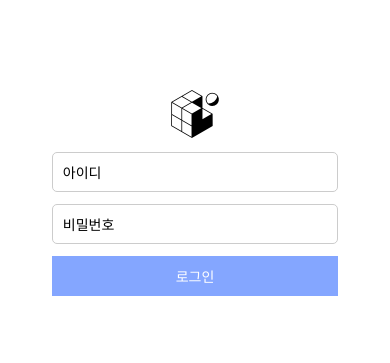
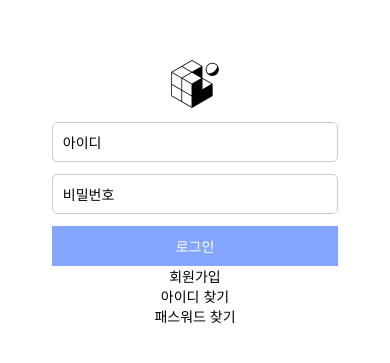
Before and after one commit to ghtjd1358/leavings, a React Native app in the folder jobstice/: screen / in a window 390 px wide. Shown: the part 229-592 px from the top of the page. Built offline with nearby package versions, Linux system fonts and the light colour scheme.

Commit message:
feat:logpage

```diff
--- a/jobstice/src/components/Login/FindID.tsx
+++ b/jobstice/src/components/Login/FindID.tsx
@@ -0,0 +1,13 @@
+import { View, Text } from 'react-native';
+
+function FindID() {
+  return (
+    <>
+      <View>
+        <Text>아이디 찾기</Text>
+      </View>
+    </>
+  );
+}
+
+export default FindID;
--- a/jobstice/src/components/Login/FindPassword.tsx
+++ b/jobstice/src/components/Login/FindPassword.tsx
@@ -0,0 +1,13 @@
+import { View, Text } from 'react-native';
+
+function FindPassword() {
+  return (
+    <>
+      <View>
+        <Text>패스워드 찾기</Text>
+      </View>
+    </>
+  );
+}
+
+export default FindPassword;
--- a/jobstice/src/components/Login/SignUp.tsx
+++ b/jobstice/src/components/Login/SignUp.tsx
@@ -0,0 +1,13 @@
+import { View, Text } from 'react-native';
+
+function SignUp() {
+  return (
+    <>
+      <View>
+        <Text>회원가입</Text>
+      </View>
+    </>
+  );
+}
+
+export default SignUp;
--- a/jobstice/src/components/Login/index.ts
+++ b/jobstice/src/components/Login/index.ts
@@ -0,0 +1,3 @@
+export { default as SignUp } from './SignUp';
+export { default as FindID } from './FindID';
+export { default as FindPassword } from './FindPassword';
--- a/jobstice/src/pages/LoginPage.tsx
+++ b/jobstice/src/pages/LoginPage.tsx
@@ -1,9 +1,13 @@
 import Login from '../components/Login/Login';
+import { SignUp, FindID, FindPassword } from '../components/Login';
 
 function LoginPage() {
   return (
     <>
       <Login></Login>
+      <SignUp></SignUp>
+      <FindID></FindID>
+      <FindPassword></FindPassword>
     </>
   );
 }
```
Also changed, not shown: jobstice/tsconfig.json (+5 -3 lines), jobstice/src/components/Login/FindPassword.style.ts (added), jobstice/src/components/Login/FindPassword.ts (deleted).
